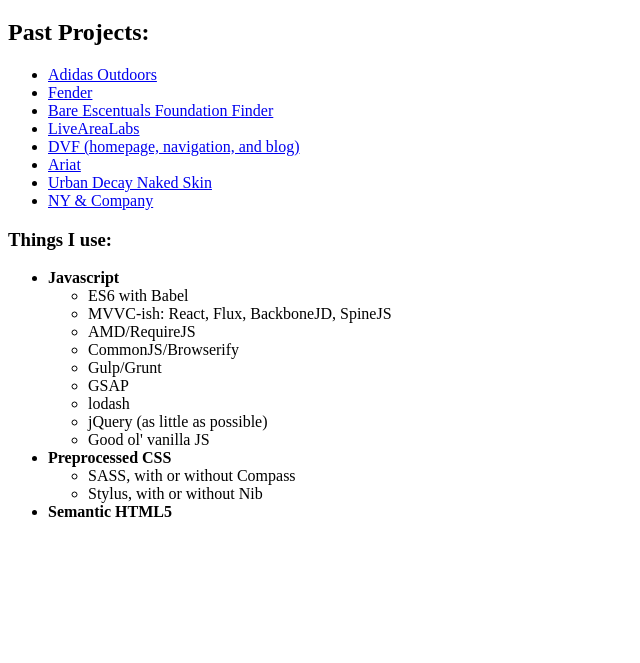
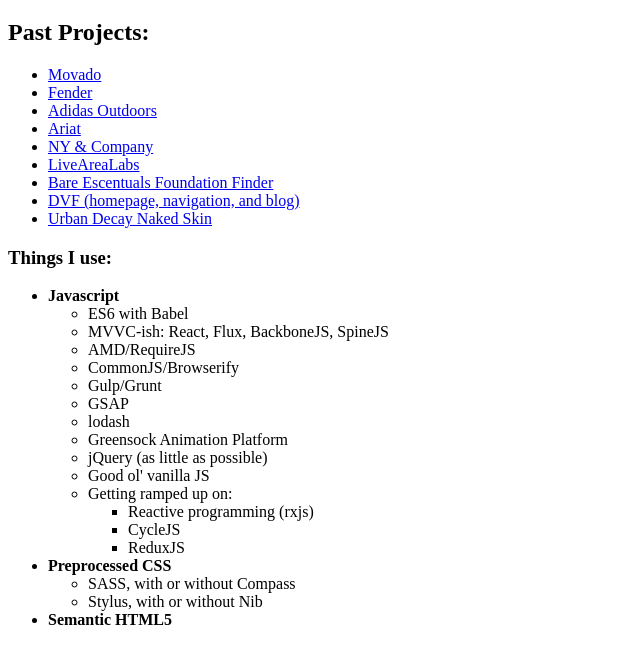
Before and after one commit to bentudor/bentudor.github.io, a plain HTML site: page index.html in a window 1280 px wide. Shown: the part 61-724 px from the top of the page, without its empty margins (0-640 px from the left). Drawn offline with Linux system fonts and the light colour scheme.

Commit message:
Update index.html

```diff
--- a/index.html
+++ b/index.html
@@ -15,28 +15,31 @@
         <h2>Past Projects:</h2>
         <ul>
             <li>
-                <a href="http://adidasoutdoor.com" target="_blank">Adidas Outdoors</a>
+                <a href="http://movado.com" target="_blank">Movado</a>
             </li>
             <li>
                 <a href="http://fender.com" target="_blank">Fender</a>
             </li>
             <li>
-                <a href="http://bareescentuals.com/on/demandware.store/Sites-BareEscentuals-Site/en_US/ShadeFinder-Show" target="_blank">Bare Escentuals Foundation Finder</a>
+                <a href="http://adidasoutdoor.com" target="_blank">Adidas Outdoors</a>
+            </li>
+            <li>
+                <a href="http://ariat.com" target="_blank">Ariat</a>
+            </li>
+            <li>
+                <a href="http://nyandcompany.com" target="_blank">NY &amp; Company</a>
             </li>
             <li>
                 <a href="http://livearealabs.com" target="_blank">LiveAreaLabs</a>
             </li>
             <li>
+                <a href="http://bareescentuals.com/on/demandware.store/Sites-BareEscentuals-Site/en_US/ShadeFinder-Show" target="_blank">Bare Escentuals Foundation Finder</a>
+            </li>
+            <li>
                 <a href="http://dvf.com" target="_blank">DVF (homepage, navigation, and blog)</a>
             </li>
             <li>
-                <a href="http://ariat.com" target="_blank">Ariat</a>
-            </li>
-            <li>
                 <a href="http://www.urbandecay.com/nakedskin" target="_blank">Urban Decay Naked Skin</a>
-            </li>
-            <li>
-                <a href="http://nyandcompany.com" target="_blank">NY &amp; Company</a>
             </li>
         </ul>
 
@@ -46,14 +49,22 @@
                 <strong>Javascript</strong>
                 <ul>
                     <li>ES6 with Babel</li>
-                    <li>MVVC-ish: React, Flux, BackboneJD, SpineJS</li>
+                    <li>MVVC-ish: React, Flux, BackboneJS, SpineJS</li>
                     <li>AMD/RequireJS</li>
                     <li>CommonJS/Browserify</li>
                     <li>Gulp/Grunt</li>
                     <li>GSAP</li>
                     <li>lodash</li>
+                    <li>Greensock Animation Platform</li>
                     <li>jQuery (as little as possible)</li>
                     <li>Good ol' vanilla JS</li>
+                    <li>Getting ramped up on:
+                        <ul>
+                            <li>Reactive programming (rxjs)</li>
+                            <li>CycleJS</li>
+                            <li>ReduxJS</li>
+                        </ul>
+                    </li>
                 </ul>
             </li>
             <li>
```
